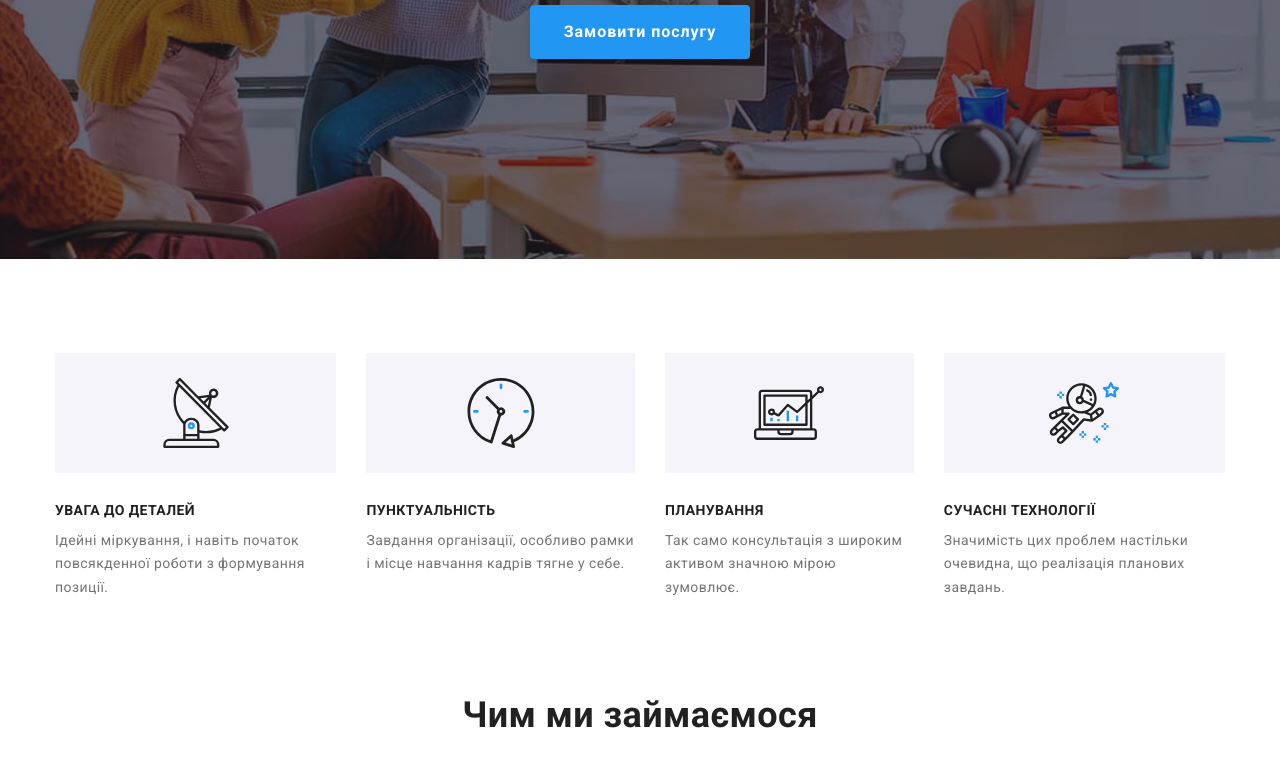
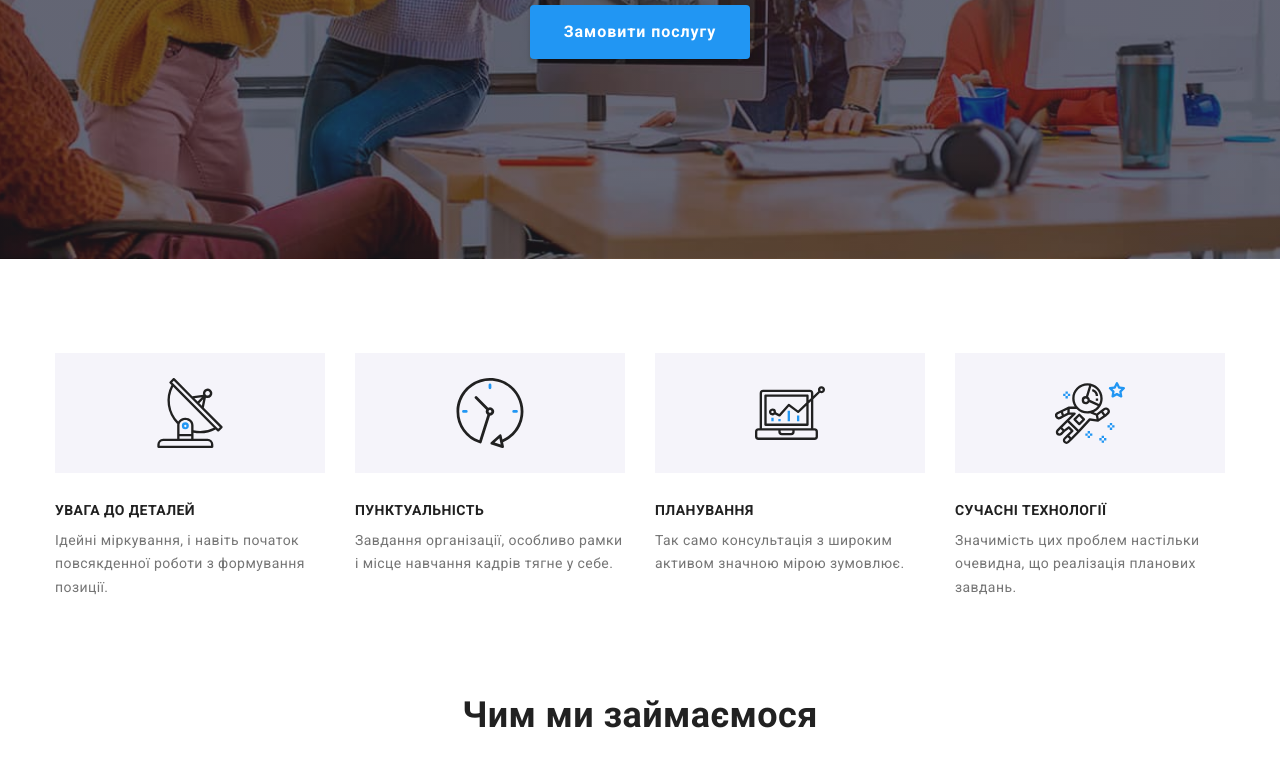
Before and after one commit to vpronyuk/goit-markup-hw-07, a plain HTML site: page index.html in a window 1280 px wide. Shown: the part 426-1209 px from the top of the page. Drawn offline with nearby package versions, Linux system fonts and the light colour scheme.

Commit message:
fixed final

```diff
--- a/sass/layouts/_feature.scss
+++ b/sass/components/_feature.scss
@@ -1,3 +1,8 @@
+.feature__list {
+  display: flex;
+  gap: 30px;
+}
+
 .feature__item::before {
   margin-bottom: 30px;
   display: block;
@@ -39,9 +44,5 @@
 
 .feature__text {
   line-height: 1.71;
+  max-width: 270px;
 }
-
-.feature__list {
-  display: flex;
-  gap: 30px;
-}
--- a/sass/main.scss
+++ b/sass/main.scss
@@ -3,22 +3,22 @@
 @import "./base/common";
 @import "./utils/visually-hidden";
 
-@import "./components/container";
-@import "./components/section";
-@import "./components/logo";
-@import "./components/title";
+@import "./layouts/container";
+@import "./layouts/section";
+@import "./layouts/logo";
+@import "./layouts/title";
+@import "./layouts/social";
+@import "./layouts/radiobutton";
+@import "./layouts/cards";
+@import "./layouts/close-btn";
+@import "./layouts/submit-btn";
+@import "./layouts/header";
+@import "./layouts/footer";
+
 @import "./components/modal";
-@import "./components/social";
-@import "./components/radiobutton";
-@import "./components/cards";
-@import "./components/close-btn";
-@import "./components/submit-btn";
-
-@import "./layouts/header";
-@import "./layouts/hero";
-@import "./layouts/feature";
-@import "./layouts/activity";
-@import "./layouts/team";
-@import "./layouts/clients";
-@import "./layouts/footer";
-@import "./layouts/portfolio";
+@import "./components/hero";
+@import "./components/feature";
+@import "./components/activity";
+@import "./components/team";
+@import "./components/clients";
+@import "./components/portfolio";
```
Also changed, not shown: css/main.css, css/main.min.css, sass/components/_activity.scss (renamed from sass/layouts/_activity.scss), sass/components/_clients.scss (renamed from sass/layouts/_clients.scss), sass/components/_hero.scss (renamed from sass/layouts/_hero.scss), sass/components/_portfolio.scss (renamed from sass/layouts/_portfolio.scss), sass/components/_team.scss (renamed from sass/layouts/_team.scss), sass/layouts/_cards.scss (renamed from sass/components/_cards.scss), sass/layouts/_close-btn.scss (renamed from sass/components/_close-btn.scss), sass/layouts/_container.scss (renamed from sass/components/_container.scss), sass/layouts/_logo.scss (renamed from sass/components/_logo.scss), sass/layouts/_radiobutton.scss (renamed from sass/components/_radiobutton.scss), sass/layouts/_section.scss (renamed from sass/components/_section.scss), sass/layouts/_social.scss (renamed from sass/components/_social.scss), 2 more files, 2 other files.
